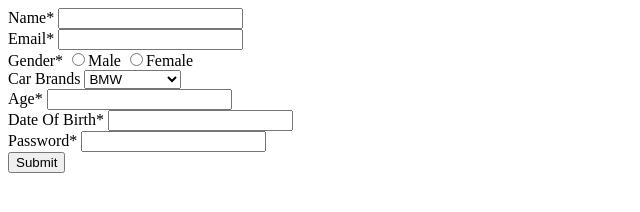
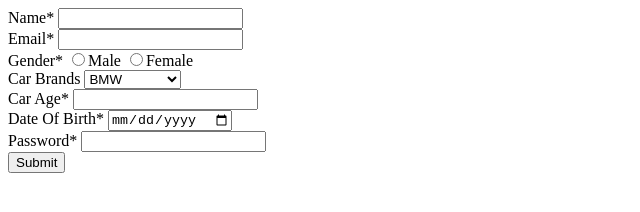
Before and after one commit to acciojob/signup-form-car-vineeth38, a website: page main.html in a window 1280 px wide. Shown: the whole page, without its empty margins (0-640 px from the left). Drawn offline with Linux system fonts and the light colour scheme.

Commit message:
created a submission

```diff
--- a/main.html
+++ b/main.html
@@ -26,10 +26,10 @@
 				<option value="mercedez">MERCEDEZ</option>
 			</select>
 		</div>
-		<div><label for="carage">Age*</label>
+		<div><label for="carage">Car Age*</label>
 	<input type="number"required id="carage" required min="0"></div>
 		<div><label for="dob">Date Of Birth*</label>
-	<input type="calendar"required id="dob"></div>
+	<input type="date"required id="dob"></div>
 		<div><label for="password">Password*</label>
 	<input type="password"required id="password"></div>
 		<div>
```
